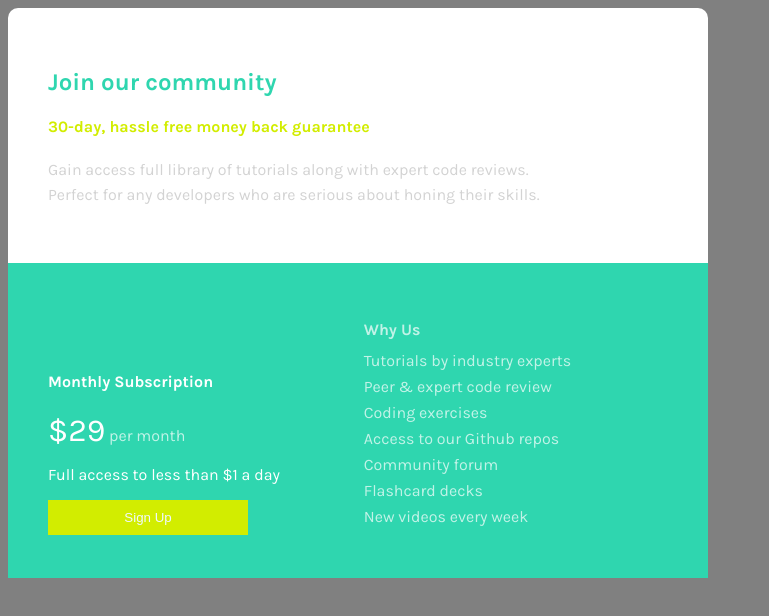
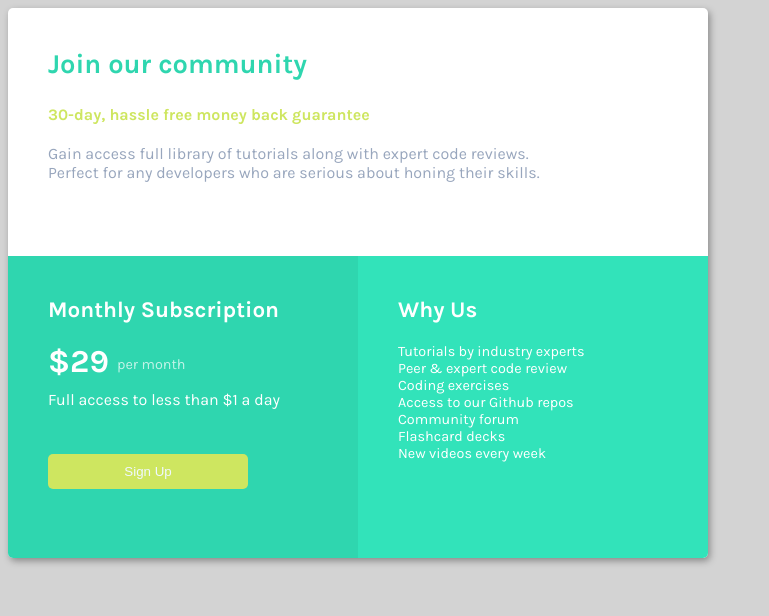
Before and after one commit to younasBnHasainar/Pricing-Card, a plain HTML site: page index.html in a window 1280 px wide. Shown: the whole page, without its empty margins (0-769 px from the left). Drawn offline with Linux system fonts and the light colour scheme.

Commit message:
Attained the challenged design

```diff
--- a/index.html
+++ b/index.html
@@ -4,11 +4,12 @@
     <meta charset="UTF-8">
     <meta name="viewport" content="width=device-width, initial-scale=1.0">
     <link rel="stylesheet" href="style.css">
+
     <link rel="preconnect" href="https://fonts.googleapis.com">
-<link rel="preconnect" href="https://fonts.gstatic.com" crossorigin>
-<link rel="preconnect" href="https://fonts.googleapis.com">
-<link rel="preconnect" href="https://fonts.gstatic.com" crossorigin>
-<link href="https://fonts.googleapis.com/css2?family=Karla:wght@400;700&family=Playfair+Display:wght@400;500&display=swap" rel="stylesheet">
+    <link rel="preconnect" href="https://fonts.gstatic.com" crossorigin>
+    <link rel="preconnect" href="https://fonts.googleapis.com">
+    <link rel="preconnect" href="https://fonts.gstatic.com" crossorigin>
+    <link href="https://fonts.googleapis.com/css2?family=Karla:wght@400;700&family=Playfair+Display:wght@400;500&display=swap" rel="stylesheet">
     <title>Pricing Card</title>
 </head>
 <body>
@@ -25,14 +26,14 @@
         <div class="bottom-container">
             <div class="col-1">
                 <h4>Monthly Subscription</h4>
-                <span class="dollar">$29</span> <span class="unit">per month</span>
+                <div class="rate">
+                <span class="dollar">$29 </span><span class="unit">per month</span>
+                </div>
                 <p>Full access to less than $1 a day</p>
                 <button class="sign-up">
                     Sign Up
                 </button>
-            </div>
-
-            <div class="col-2">
+            </div><div class="col-2">
                 <h4>Why Us</h4>
                 <p>Tutorials by industry experts</p>
                 <p>Peer & expert code review</p>
--- a/style.css
+++ b/style.css
@@ -1,71 +1,115 @@
+
 :root{
     --common_padding: 40px;
-    --yellowish_green: rgb(210, 237, 0);
+    --yellowish_green: rgb(206, 230, 96);
     --highlighted-color: rgb(47, 214, 175);
 }
 html{
+    box-sizing: border-box;
     font-family: 'Karla', sans-serif;
     font-size: 16px;
+    font-weight: 400;
 }
+*, *:before, *:after{
+    box-sizing: inherit;
+}
+
+
+
+h2, h4, p{
+    margin: 0;
+}
+
+
+
 body{
-    background-color: grey;
-    position: relative;
-}
-.card{
-
-    height: 500px;
-    width: 700px;
-    background-color: white;
-    border-radius: 10px;
+    background-color: lightgrey;
 
 }
 
 
+.card{
+    width: 700px;
+    height: 550px;
+    box-shadow: 2px 3px 7px 0px rgba(0,0,0,0.35);
+    background-color: white;
+    border-radius: 5px;
+    overflow: hidden;
+}
+
+
 .intro{
+    width: 100%;
+    height: 45%;
     padding: var(--common_padding);
+}
+.intro h2{
 
+    font-size: 1.7rem;
+    color: var(--highlighted-color);
+    margin-bottom: 25px;
 }
 .intro h4{
-    color: var(--yellowish_green)
-}
-.intro h2{
-    color: var(--highlighted-color);
+    color: var(--yellowish_green);
+    margin-bottom: 20px;
 }
 .intro p{
-    color:lightgray;
-    line-height: 25px;
+    color: rgb(152, 166, 189);
 }
 
 
 .bottom-container{
-    background-color: var(--highlighted-color);
     color: white;
-    /* border-radius: 10px; */
+    height: 55%;
 }
 .col-1, .col-2{
     display: inline-block;
+    vertical-align: top;
     padding: var(--common_padding);
-
 }
-
+.bottom-container h4{
+    margin-bottom: 20px;
+    font-size: 1.4rem;
+}
 .col-1{
-
+    background-color: var(--highlighted-color);
+    width: 50%;
+    height: 100%;
+}
+.col-1 .rate{
+    margin-bottom: 10px;
 }
 .col-1 .dollar{
     font-size: 2rem;
+    font-weight: 700;
 }
 .col-1 .unit{
     opacity: 0.7;
+    position: relative;
+    top: -3px;
+    font-size: 0.9rem;
 }
+.col-1 p{
+    margin-bottom: 45px;
+}
+
 .col-1 button{
     background-color: var(--yellowish_green);
     width: 200px;
     padding: 10px;
     border: none;
     color: aliceblue;
+    border-radius: 5px;
 }
+.col-1 button:hover{
+    cursor: pointer;
+    background-color: #C8D48C;
+    transform: scale(1.02);
+}
+
 .col-2{
-    opacity: 0.7;
-    line-height: 10px;
-
+    background-color: #32E3BA;
+    width: 50%;
+    height: 100%;
+    font-size: 0.9rem;
 }
```
Also changed, not shown: images/pricing card preview.png (added), 1 other file.
